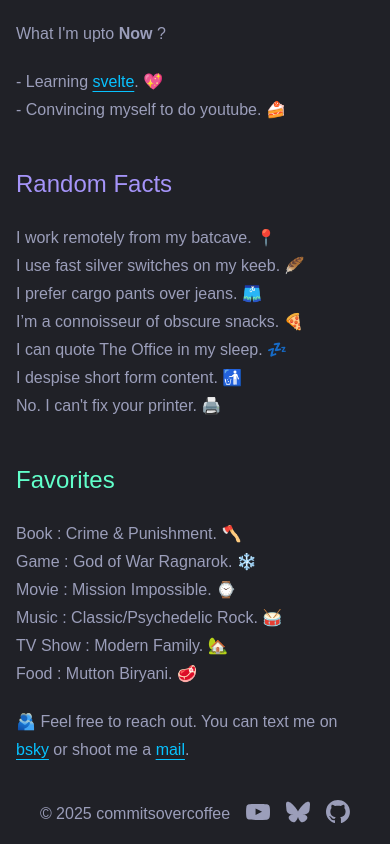
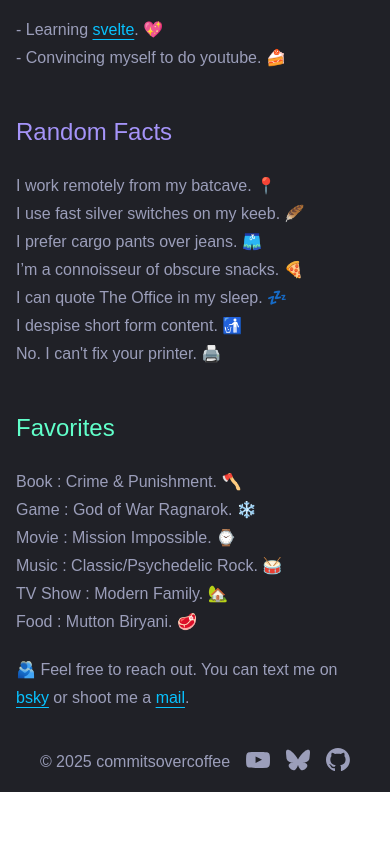
Before and after one commit to commitsovercoffee/markup-mansion, a SvelteKit app: page / in a window 390 px wide. Shown: the part 972-1816 px from the top of the page. After the commit the page ends 1764 px from the top, so only its background shows below. Built offline with nearby package versions, Linux system fonts and the light colour scheme.

Commit message:
fixes responsive ui

```diff
--- a/src/lib/Footer.svelte
+++ b/src/lib/Footer.svelte
@@ -21,7 +21,7 @@
 	];
 </script>
 
-<footer class="items-between flex flex-row justify-center gap-x-4 py-4">
+<footer class="items-between flex flex-row flex-wrap justify-center gap-4 py-4">
 	<span>© {new Date().getFullYear()} commitsovercoffee </span>
 	<div class="flex gap-x-4">
 		{#each socials as social}
--- a/src/lib/Hero.svelte
+++ b/src/lib/Hero.svelte
@@ -2,7 +2,7 @@
 	let { first, second, desc } = $props();
 </script>
 
-<div class="mb-12">
+<div class="md:mb-12">
 	<h1 class="text-primary mb-0">
 		{first}
 	</h1>
--- a/src/routes/+layout.svelte
+++ b/src/routes/+layout.svelte
@@ -2,7 +2,7 @@
 	// assets
 	import '../app.css';
 	import '@fontsource-variable/overpass'; // 100-900
-	import { Coffee, Moon, SunMedium, LoaderPinwheel, CoinsIcon } from 'lucide-svelte';
+	import { Coffee, Moon, SunMedium, LoaderPinwheel } from 'lucide-svelte';
 
 	// components
 	import Footer from '$lib/Footer.svelte';
--- a/src/routes/+page.svelte
+++ b/src/routes/+page.svelte
@@ -10,6 +10,18 @@
 <div
 	class="prose-a:text-anchor prose-a:underline-offset-4 prose-a:decoration-1 prose-a:hover:no-underline"
 >
+	<!--
+
+     /$$   /$$
+    | $$  | $$
+    | $$  | $$  /$$$$$$   /$$$$$$   /$$$$$$
+    | $$$$$$$$ /$$__  $$ /$$__  $$ /$$__  $$
+    | $$__  $$| $$$$$$$$| $$  \__/| $$  \ $$
+    | $$  | $$| $$_____/| $$      | $$  | $$
+    | $$  | $$|  $$$$$$$| $$      |  $$$$$$/
+    |__/  |__/ \_______/|__/       \______/
+
+ -->
 	<div class="grid grid-cols-1 gap-6 md:grid-cols-2">
 		<div class="order-2 md:order-1">
 			<Hero
@@ -27,7 +39,7 @@
 		</div>
 	</div>
 
-	<div class="mt-6 grid grid-cols-1 gap-6 md:grid-cols-2">
+	<div class="grid grid-cols-1 gap-6 md:mt-6 md:grid-cols-2">
 		<div class="row-span-2">
 			<h2 class="text-secondary mt-0">About</h2>
 			<!--
--- a/src/routes/projects/+page.svelte
+++ b/src/routes/projects/+page.svelte
@@ -54,7 +54,7 @@
 					</dt>
 					<dd class="text-fg">{project.desc}</dd>
 				</dl>
-				<div class="flex items-end justify-between">
+				<div class="flex flex-wrap items-end justify-between gap-4">
 					<div class="flex flex-row gap-2">
 						{#if project.demo}
 							<a
--- a/src/routes/writings/list_100.md
+++ b/src/routes/writings/list_100.md
@@ -25,3 +25,5 @@
 13. ✗ Visit SEA.
 14. ✗ Read 100 books that I genuinely adore. (20% done)
 15. ✗ Learn to cook Mom’s recipes.
+
+[as](/projects)
```
